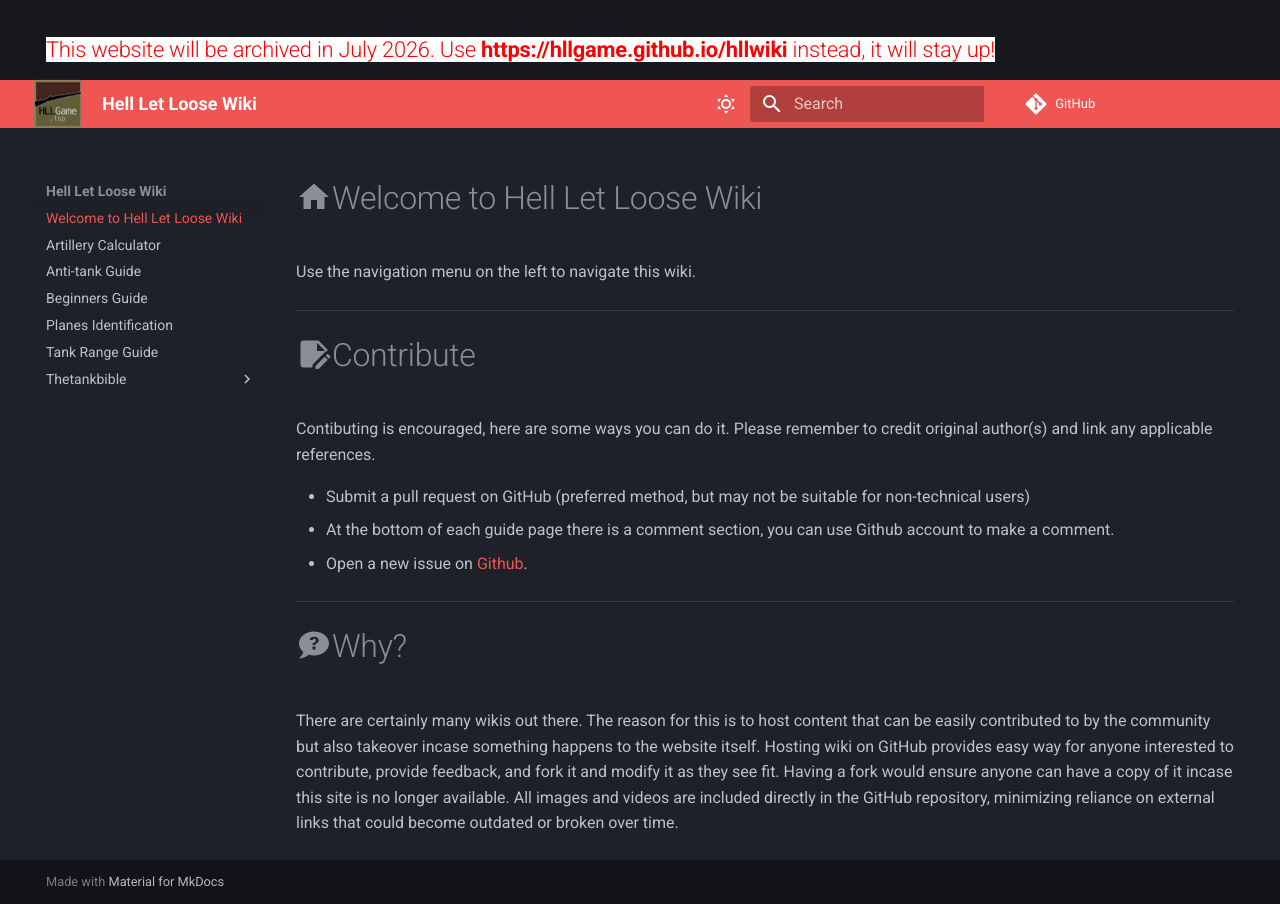
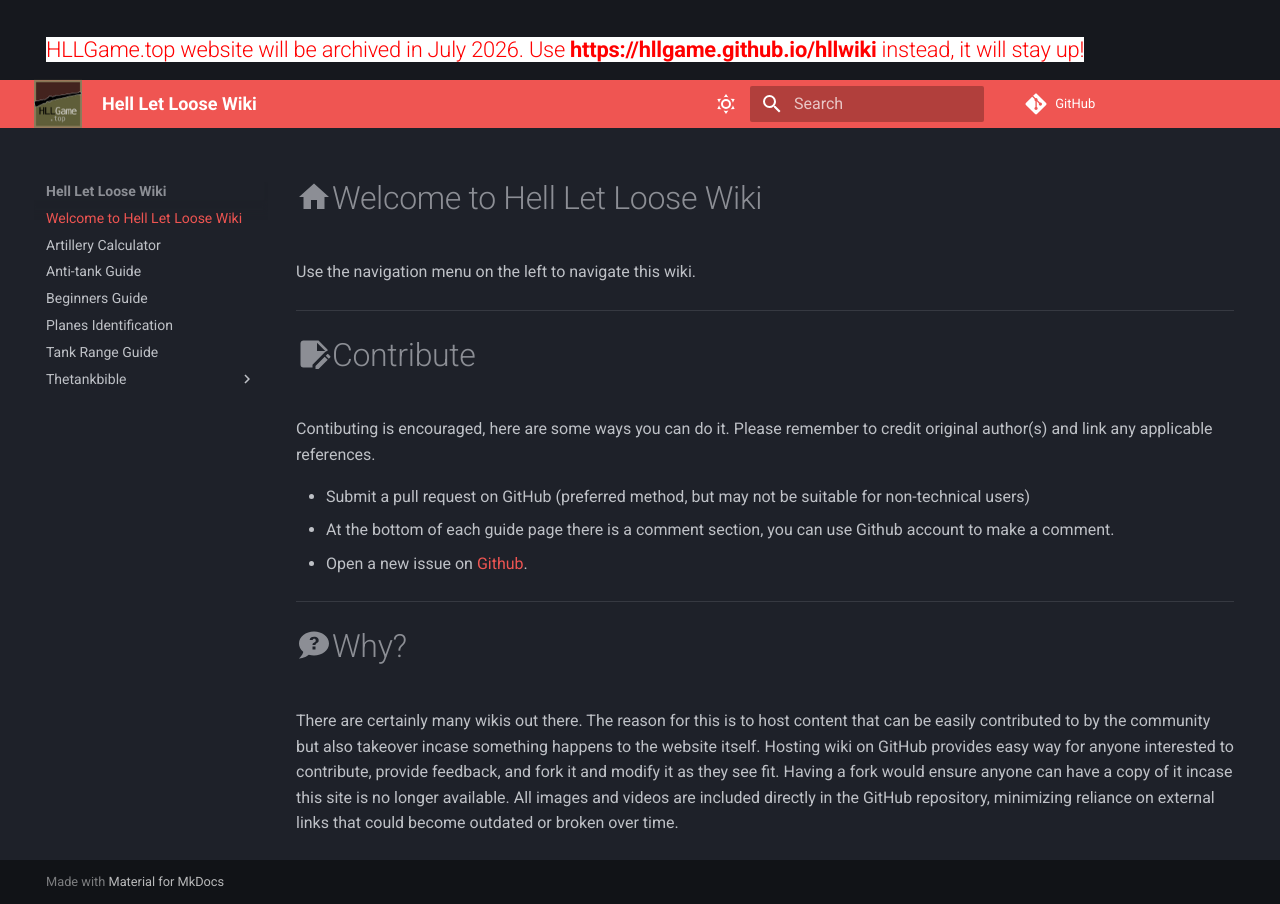
Before and after one commit to hllgame/hllwiki, an MkDocs documentation site: the page built from docs/index.md, in a window 1280 px wide. Built offline with MkDocs 1.6.1 and Material for MkDocs 9.7.7, drawn with Linux system fonts in a browser that asks for light colours; comment, search, counter and statistics services are not loaded.

Commit message:
clarification of announcement

```diff
--- a/overrides/main.html
+++ b/overrides/main.html
@@ -8,5 +8,5 @@
 {% endblock %}
 
 {% block announce %}
-  <h2><span style="color: #ff0000; background-color: #ffffff;">This website will be archived in July 2026. Use <strong><a style="color: #ff0000; background-color: #ffffff;" href="https://hllgame.github.io/hllwiki">https://hllgame.github.io/hllwiki</a></strong> instead, it will stay up!</span></h2>
+  <h2><span style="color: #ff0000; background-color: #ffffff;">HLLGame.top website will be archived in July 2026. Use <strong><a style="color: #ff0000; background-color: #ffffff;" href="https://hllgame.github.io/hllwiki">https://hllgame.github.io/hllwiki</a></strong> instead, it will stay up!</span></h2>
 {% endblock %}
```
